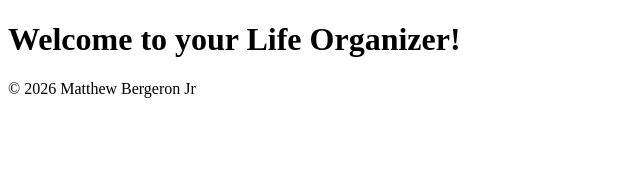
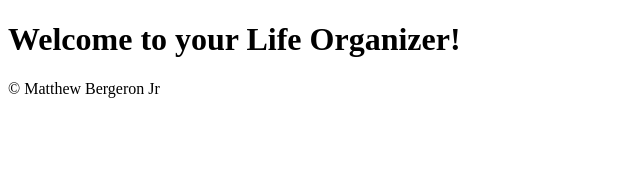
Before and after one commit to Mattmberg/nextjs-life-organizer, a Next.js app in the folder nextjs-life-organizer/: page / in a window 1280 px wide. Shown: the top 170 px of the page, without its empty margins (0-640 px from the left). Built offline with nearby package versions, Linux system fonts and the light colour scheme.

Commit message:
Updated Footer component to use copyrightYear from the FooterProps.

```diff
--- a/nextjs-life-organizer/components/footer.tsx
+++ b/nextjs-life-organizer/components/footer.tsx
@@ -3,10 +3,10 @@ type FooterProps = {
     copyrightYear: number;
 };
 
-export default function Footer({authorName}: FooterProps) {
+export default function Footer({authorName, copyrightYear}: FooterProps) {
     return (
         <footer>
-            &copy; 2026 {authorName}
+            &copy; {copyrightYear} {authorName}
         </footer>
     );
 }
```
